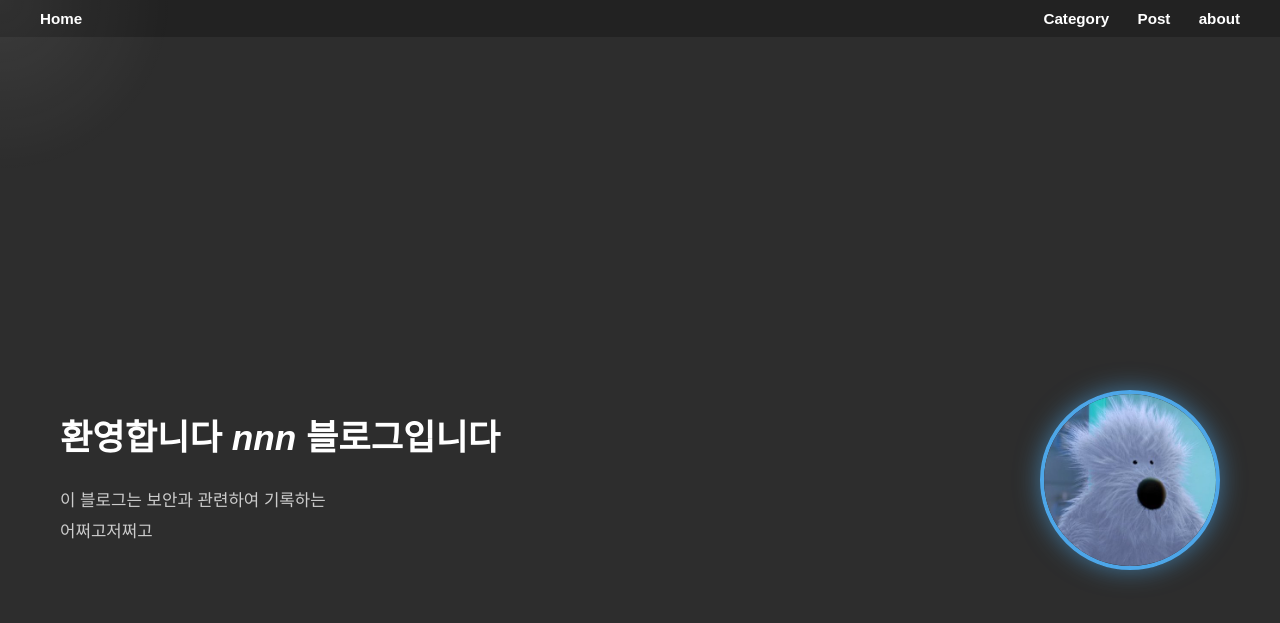
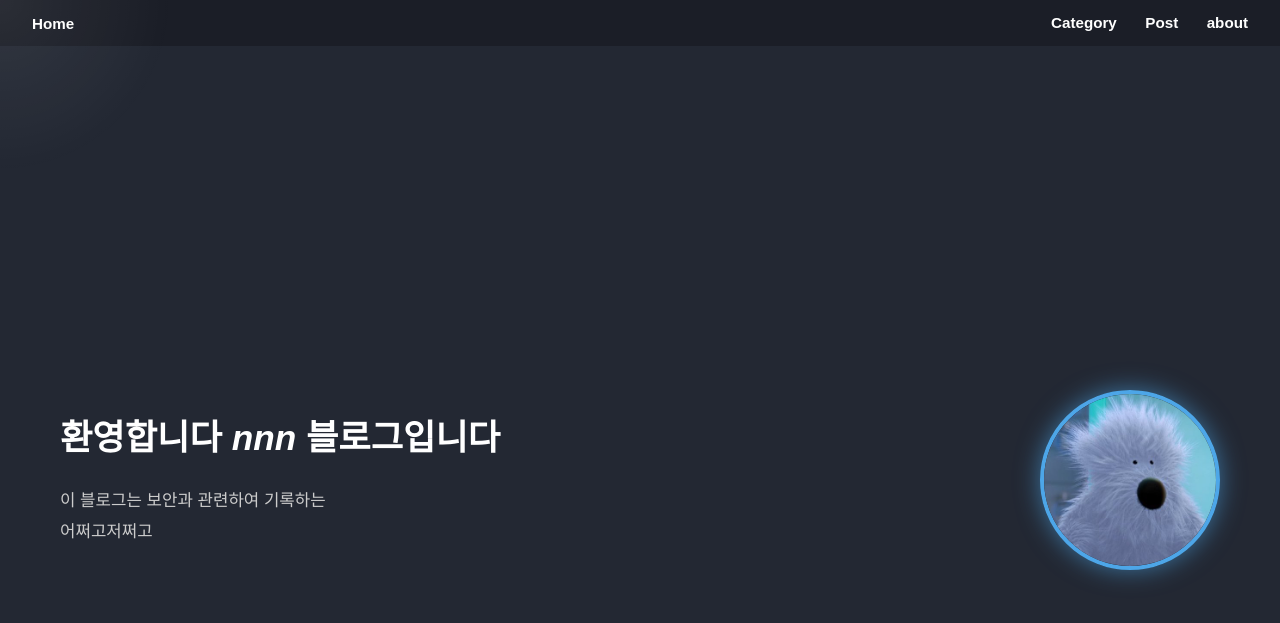
Before and after one commit to nonono2525/nonono2525.github.io, a Jekyll site: the page built from index.html, in a window 1280 px wide and 900 px high. Shown: the top 623 px of the window. Built offline with Jekyll 4.4.1, drawn with Linux system fonts in a browser that asks for light colours.

Commit message:
Update custom-home.html

```diff
--- a/_layouts/custom-home.html
+++ b/_layouts/custom-home.html
@@ -9,39 +9,6 @@
     * { box-sizing: border-box; margin: 0; padding: 0; }
 
 
-    body {
-      background: #2d2d2d;
-      color: #fff;
-      font-family: sans-serif;
-    }
-
-    /* ── 네비게이션 ── */
-    .top-nav {
-      position: fixed;
-      top: 0; left: 0; right: 0;
-      display: flex;
-      justify-content: space-between;
-      align-items: center;
-      padding: 10px 40px;
-      background: rgba(30,30,30,0.7);
-      backdrop-filter: blur(8px);
-      z-index: 1000;
-      font-size: 0.95em;
-    }
-    .top-nav a { color: #fff; text-decoration: none; margin-left: 24px; }
-    .top-nav a:first-child { margin-left: 0; font-weight: bold; }
-
-    /* ── 스크롤 진행바 ── */
-    #scroll-progress-bar {
-      position: fixed;
-      top: 41.5px;
-      left: 0;
-      height: 3px;
-      width: 0%;
-      background: #4da6e8;
-      z-index: 9999;
-      transition: width 0.1s linear;
-    }
 
     /* ── 커서 글로우 ── */
     #cursor-glow {
@@ -76,13 +43,6 @@
       border: 4px solid #4da6e8;
       box-shadow: 0 0 24px rgba(77,166,232,0.6);
       flex-shrink: 0;
-    }
-
-    /* ── 구분선 ── */
-    .section-divider {
-      border: none;
-      border-top: 1px solid #444;
-      margin: 0 40px;
     }
 
     /* ── 카테고리 ── */
```
